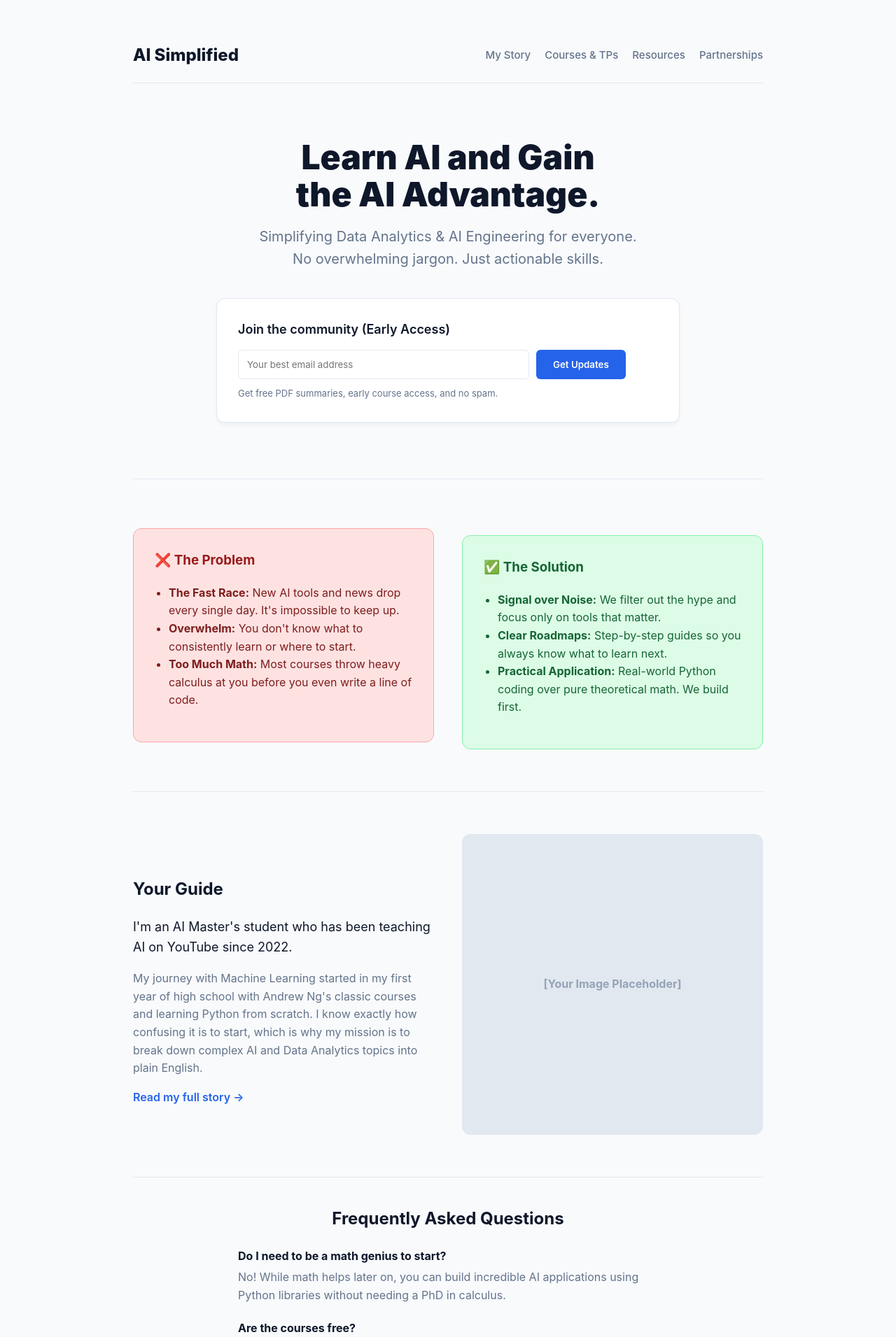
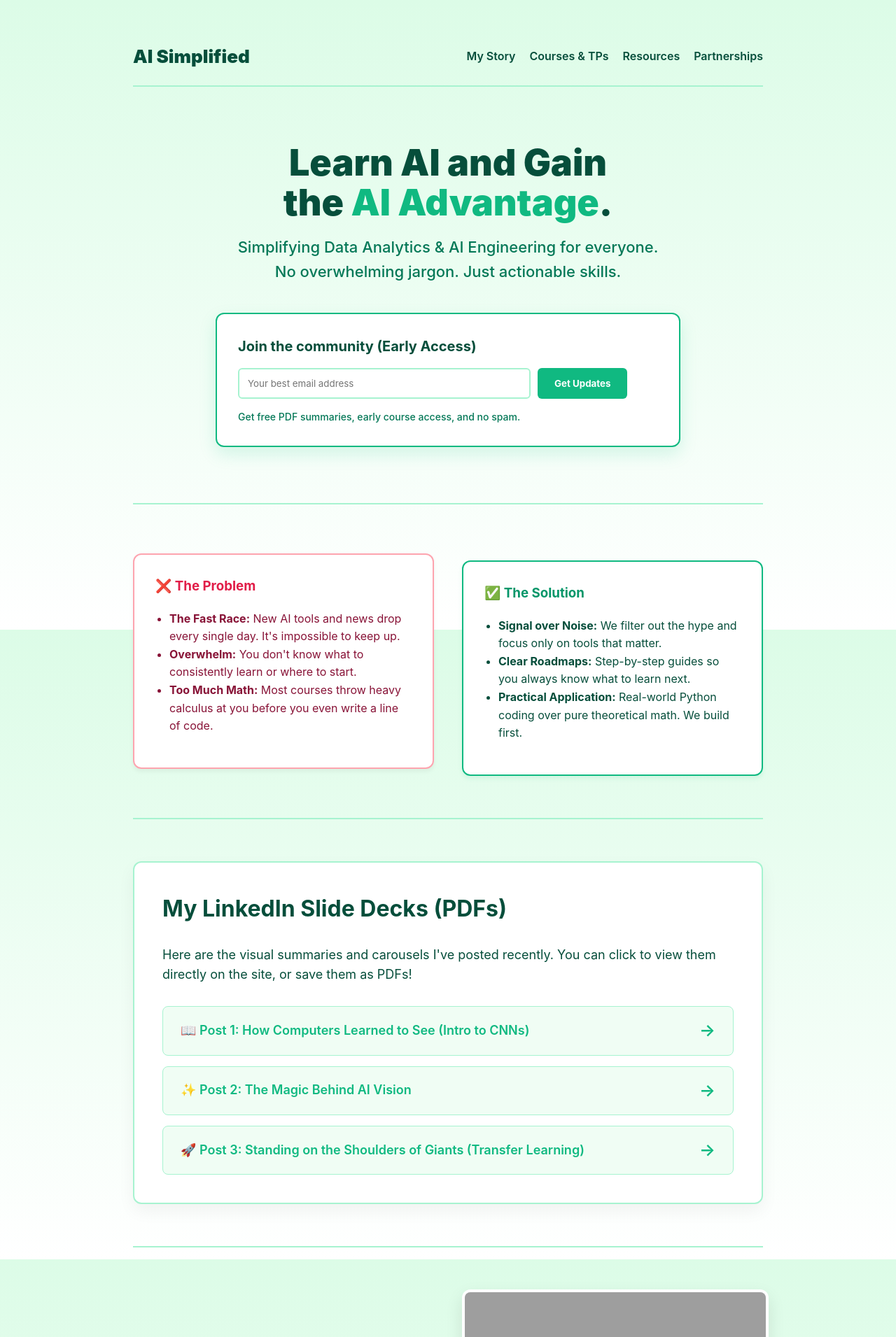
Before and after one commit to REINERisavailable/aghad, a Jekyll site: the page built from index.html, in a window 1280 px wide. Shown: the top 1911 px of the page at 70% size. Built offline with Jekyll 4.4.1, drawn with Linux system fonts in a browser that asks for light colours; grey boxes are pictures that could not be loaded.

Commit message:
update green styling, local linking, and linkedin pdfs

```diff
--- a/_layouts/default.html
+++ b/_layouts/default.html
@@ -4,19 +4,20 @@
     <meta charset="UTF-8">
     <meta name="viewport" content="width=device-width, initial-scale=1.0">
     <title>{{ site.title | default: "AI Simplified" }}</title>
-    <link rel="stylesheet" href="{{ '/assets/css/style.css' | relative_url }}">
+    <!-- Use direct relative paths so it works perfectly locally and on GitHub root -->
+    <link rel="stylesheet" href="assets/css/style.css">
 </head>
 <body>
     <div class="container">
 
         <!-- Top Navigation Bar -->
         <nav class="navbar">
-            <a href="{{ '/' | relative_url }}" class="navbar-brand">AI Simplified</a>
+            <a href="index.html" class="navbar-brand">AI Simplified</a>
             <div class="nav-links">
-                <a href="{{ '/about.html' | relative_url }}">My Story</a>
-                <a href="{{ '/courses.html' | relative_url }}">Courses & TPs</a>
-                <a href="{{ '/resources.html' | relative_url }}">Resources</a>
-                <a href="{{ '/partnerships.html' | relative_url }}">Partnerships</a>
+                <a href="about.html">My Story</a>
+                <a href="courses.html">Courses & TPs</a>
+                <a href="resources.html">Resources</a>
+                <a href="partnerships.html">Partnerships</a>
             </div>
         </nav>
 
@@ -27,8 +28,8 @@
 
         <hr>
 
-        <footer style="text-align: center; color: #64748b; font-size: 14px; margin-bottom: 40px;">
-            <div style="display: flex; justify-content: center; gap: 20px; margin-bottom: 15px;">
+        <footer style="text-align: center; color: var(--light-text); font-size: 15px; margin-bottom: 40px; font-weight: 500;">
+            <div style="display: flex; justify-content: center; gap: 25px; margin-bottom: 20px;">
                 <a href="#">LinkedIn</a>
                 <a href="#">GitHub</a>
                 <a href="#">YouTube</a>
--- a/assets/css/style.css
+++ b/assets/css/style.css
@@ -1,24 +1,27 @@
-/* Sleek Pro / SF Pro Display CSS */
+/* Sleek Pro / SF Pro Display CSS - Green Branding */
 :root {
-    --bg-color: #f8fafc;
-    --text-color: #0f172a;
-    --light-text: #64748b;
-    --accent-color: #2563eb;
-    --accent-hover: #1d4ed8;
+    --bg-color: #f0fdf4; /* Light green fading */
+    --text-color: #064e3b; /* Dark forest green */
+    --light-text: #047857; /* Medium green */
+    --accent-color: #10b981; /* Vibrant green */
+    --accent-hover: #059669; /* Darker vibrant green */
     --card-bg: #ffffff;
-    --border-color: #e2e8f0;
+    --border-color: #a7f3d0; /* Soft green border */
     --success-bg: #dcfce7;
     --success-text: #166534;
 }
 
 body {
     font-family: -apple-system, BlinkMacSystemFont, "SF Pro Display", "Segoe UI", Roboto, Helvetica, Arial, sans-serif;
-    background-color: var(--bg-color);
+    background: linear-gradient(180deg, #dcfce7 0%, #ffffff 100%);
+    background-repeat: no-repeat;
+    background-attachment: fixed;
     color: var(--text-color);
     line-height: 1.6;
     margin: 0;
     padding: 0;
     -webkit-font-smoothing: antialiased;
+    min-height: 100vh;
 }
 
 .container { max-width: 900px; margin: 0 auto; padding: 40px 20px; }
@@ -30,36 +33,38 @@ body {
     align-items: center;
     padding: 20px 0;
     margin-bottom: 40px;
-    border-bottom: 1px solid var(--border-color);
+    border-bottom: 2px solid var(--border-color);
 }
 
-.navbar-brand { font-weight: 800; font-size: 24px; color: var(--text-color); text-decoration: none; }
+.navbar-brand { font-weight: 900; font-size: 26px; color: var(--text-color); text-decoration: none; }
 .nav-links { display: flex; gap: 20px; }
-.nav-links a { color: var(--light-text); font-weight: 500; font-size: 15px; }
-.nav-links a:hover { color: var(--accent-color); text-decoration: none; }
+.nav-links a { color: var(--text-color); font-weight: 600; font-size: 16px; }
+.nav-links a:hover { color: var(--accent-hover); text-decoration: underline; text-decoration-thickness: 2px; }
 
 /* Hero Section */
 .hero { text-align: center; margin: 80px 0; }
-.hero h1 { font-size: 48px; font-weight: 900; line-height: 1.1; margin-bottom: 15px; color: #0f172a; }
-.hero h2 { font-size: 20px; font-weight: 400; color: var(--light-text); margin-bottom: 40px; }
+.hero h1 { font-size: 52px; font-weight: 900; line-height: 1.1; margin-bottom: 15px; color: #064e3b; }
+.hero h2 { font-size: 22px; font-weight: 500; color: var(--light-text); margin-bottom: 40px; }
 
 /* Forms & CTA */
 .cta-form {
     background: var(--card-bg);
     padding: 30px;
     border-radius: 12px;
-    border: 1px solid var(--border-color);
-    box-shadow: 0 4px 6px -1px rgba(0, 0, 0, 0.05);
+    border: 2px solid var(--accent-color);
+    box-shadow: 0 10px 25px rgba(16, 185, 129, 0.15);
     max-width: 600px;
     margin: 0 auto;
 }
 .cta-form input[type="email"] {
-    padding: 12px; width: 65%; border: 1px solid var(--border-color);
+    padding: 12px; width: 65%; border: 2px solid var(--border-color);
     border-radius: 6px; font-family: inherit; margin-right: 10px;
+    outline: none;
 }
+.cta-form input[type="email"]:focus { border-color: var(--accent-color); }
 .cta-form button {
     padding: 12px 24px; background-color: var(--accent-color); color: white;
-    border: none; border-radius: 6px; cursor: pointer; font-weight: 600; font-family: inherit;
+    border: none; border-radius: 6px; cursor: pointer; font-weight: 700; font-family: inherit;
 }
 .cta-form button:hover { background-color: var(--accent-hover); }
 
@@ -67,27 +72,42 @@ body {
 .split-section { display: flex; gap: 40px; margin: 60px 0; align-items: center; }
 .split-left, .split-right { flex: 1; }
 
-.pain-points { background: #fee2e2; padding: 30px; border-radius: 12px; border: 1px solid #fca5a5; }
-.pain-points h3 { color: #991b1b; margin-top: 0; }
-.pain-points ul { color: #7f1d1d; padding-left: 20px; }
+.pain-points { background: #ffffff; padding: 30px; border-radius: 12px; border: 2px solid #fda4af; box-shadow: 0 4px 6px rgba(0,0,0,0.05); }
+.pain-points h3 { color: #e11d48; margin-top: 0; }
+.pain-points ul { color: #881337; padding-left: 20px; }
 
-.solution { background: var(--success-bg); padding: 30px; border-radius: 12px; border: 1px solid #86efac; margin-top: 20px;}
-.solution h3 { color: var(--success-text); margin-top: 0; }
-.solution ul { color: var(--success-text); padding-left: 20px; }
+.solution { background: #ffffff; padding: 30px; border-radius: 12px; border: 2px solid var(--accent-color); box-shadow: 0 4px 6px rgba(16,185,129,0.1); margin-top: 20px;}
+.solution h3 { color: var(--accent-hover); margin-top: 0; }
+.solution ul { color: var(--text-color); padding-left: 20px; }
 
 /* Grid / Cards */
 .grid { display: grid; grid-template-columns: 1fr 1fr; gap: 20px; margin-top: 20px; }
 .card {
     background: var(--card-bg); padding: 25px; border-radius: 12px;
-    border: 1px solid var(--border-color); box-shadow: 0 1px 3px rgba(0,0,0,0.1);
+    border: 2px solid var(--border-color); box-shadow: 0 4px 6px rgba(0,0,0,0.05);
 }
-.card h3 { margin-top: 0; }
-.card-price { font-size: 32px; font-weight: 800; color: var(--accent-color); margin-bottom: 10px; }
+.card h3 { margin-top: 0; color: var(--text-color); }
+.card-price { font-size: 32px; font-weight: 900; color: var(--accent-color); margin-bottom: 10px; }
 
 /* Profile Pic */
-.profile-img { width: 100%; border-radius: 12px; object-fit: cover; aspect-ratio: 1; background: #e2e8f0; }
+.profile-img { width: 100%; border-radius: 12px; object-fit: cover; aspect-ratio: 1; background: #e2e8f0; border: 4px solid white; box-shadow: 0 10px 25px rgba(0,0,0,0.1); }
 
 /* Typography Basics */
-a { color: var(--accent-color); text-decoration: none; }
-a:hover { text-decoration: underline; }
-hr { border: 0; border-top: 1px solid var(--border-color); margin: 40px 0; }
+a { color: var(--accent-color); text-decoration: none; font-weight: 600; }
+a:hover { text-decoration: underline; text-decoration-thickness: 2px; }
+hr { border: 0; border-top: 2px solid var(--border-color); margin: 60px 0; }
+
+/* Post List */
+.post-list { list-style: none; padding: 0; }
+.post-item { margin-bottom: 30px; background: white; padding: 25px; border-radius: 12px; border: 2px solid var(--border-color); }
+.post-item h2 { font-size: 24px; margin-bottom: 5px; margin-top: 0; }
+.post-item h2 a { color: var(--text-color); text-decoration: none; }
+.post-item h2 a:hover { color: var(--accent-color); }
+.post-date { color: var(--light-text); font-size: 14px; font-weight: 500; }
+
+/* Markdown Content */
+.post-content h2 { color: var(--text-color); margin-top: 40px; }
+.post-content p { font-size: 18px; color: var(--text-color); }
+.post-content code { background-color: #d1fae5; color: #065f46; padding: 2px 6px; border-radius: 4px; font-family: monospace; font-size: 15px; font-weight: bold; }
+.post-content pre { background-color: #064e3b; color: #f8fafc; padding: 20px; border-radius: 10px; overflow-x: auto; }
+.post-content pre code { background-color: transparent; color: inherit; padding: 0; font-weight: normal; }
--- a/index.html
+++ b/index.html
@@ -3,16 +3,16 @@ layout: default
 ---
 
 <div class="hero">
-    <h1>Learn AI and Gain<br>the AI Advantage.</h1>
+    <h1>Learn AI and Gain<br>the <span style="color: var(--accent-color);">AI Advantage</span>.</h1>
     <h2>Simplifying Data Analytics & AI Engineering for everyone.<br>No overwhelming jargon. Just actionable skills.</h2>
 
     <div class="cta-form">
-        <p style="margin-top: 0; font-weight: 600; font-size: 18px; text-align: left; margin-bottom: 15px;">Join the community (Early Access)</p>
+        <p style="margin-top: 0; font-weight: 700; font-size: 20px; text-align: left; margin-bottom: 15px; color: var(--text-color);">Join the community (Early Access)</p>
         <form action="#" method="POST" onsubmit="alert('Future mailing list integration goes here!'); return false;" style="display: flex;">
             <input type="email" placeholder="Your best email address" required>
             <button type="submit">Get Updates</button>
         </form>
-        <p style="font-size: 13px; color: var(--light-text); text-align: left; margin-top: 10px; margin-bottom: 0;">Get free PDF summaries, early course access, and no spam.</p>
+        <p style="font-size: 14px; color: var(--light-text); font-weight: 500; text-align: left; margin-top: 15px; margin-bottom: 0;">Get free PDF summaries, early course access, and no spam.</p>
     </div>
 </div>
 
@@ -43,18 +43,38 @@ layout: default
 
 <hr>
 
+<!-- Added LinkedIn Posts Section as requested -->
+<div style="margin-bottom: 60px; background: white; padding: 40px; border-radius: 12px; border: 2px solid var(--border-color); box-shadow: 0 10px 25px rgba(0,0,0,0.05);">
+    <h2 style="font-size: 32px; margin-top: 0;">My LinkedIn Slide Decks (PDFs)</h2>
+    <p style="font-size: 18px; margin-bottom: 30px;">Here are the visual summaries and carousels I've posted recently. You can click to view them directly on the site, or save them as PDFs!</p>
+
+    <div style="display: flex; flex-direction: column; gap: 15px;">
+        <a href="assets/linkedin_pdfs/carousel_post1_what_is_cnn.html" style="background: var(--bg-color); padding: 15px 25px; border-radius: 8px; border: 1px solid var(--border-color); font-size: 18px; display: flex; align-items: center; justify-content: space-between;">
+            <span>📖 Post 1: How Computers Learned to See (Intro to CNNs)</span>
+            <span style="color: var(--accent-color); font-size: 24px;">&rarr;</span>
+        </a>
+        <a href="assets/linkedin_pdfs/carousel_post2_why_cnn.html" style="background: var(--bg-color); padding: 15px 25px; border-radius: 8px; border: 1px solid var(--border-color); font-size: 18px; display: flex; align-items: center; justify-content: space-between;">
+            <span>✨ Post 2: The Magic Behind AI Vision</span>
+            <span style="color: var(--accent-color); font-size: 24px;">&rarr;</span>
+        </a>
+        <a href="assets/linkedin_pdfs/carousel_post3_cnn_today.html" style="background: var(--bg-color); padding: 15px 25px; border-radius: 8px; border: 1px solid var(--border-color); font-size: 18px; display: flex; align-items: center; justify-content: space-between;">
+            <span>🚀 Post 3: Standing on the Shoulders of Giants (Transfer Learning)</span>
+            <span style="color: var(--accent-color); font-size: 24px;">&rarr;</span>
+        </a>
+    </div>
+</div>
+
+<hr>
+
 <div class="split-section">
     <div class="split-left">
         <h2>Your Guide</h2>
         <p style="font-size: 18px;">I'm an AI Master's student who has been teaching AI on YouTube since 2022.</p>
-        <p style="color: var(--light-text);">My journey with Machine Learning started in my first year of high school with Andrew Ng's classic courses and learning Python from scratch. I know exactly how confusing it is to start, which is why my mission is to break down complex AI and Data Analytics topics into plain English.</p>
-        <a href="{{ '/about.html' | relative_url }}" style="font-weight: 600; font-size: 16px;">Read my full story &rarr;</a>
+        <p style="color: var(--light-text); font-weight: 500;">My journey with Machine Learning started in my first year of high school with Andrew Ng's classic courses and learning Python from scratch. I know exactly how confusing it is to start, which is why my mission is to break down complex AI and Data Analytics topics into plain English.</p>
+        <a href="about.html" style="font-size: 18px; display: inline-block; margin-top: 10px;">Read my full story &rarr;</a>
     </div>
-    <div class="split-right">
-        <!-- Placeholder for User's Image -->
-        <div style="background-color: #e2e8f0; border-radius: 12px; width: 100%; aspect-ratio: 1; display: flex; align-items: center; justify-content: center; color: #94a3b8; font-weight: bold;">
-            [Your Image Placeholder]
-        </div>
+    <div class="split-right" style="text-align: center;">
+        <img src="assets/images/profile.jpg" alt="Profile Picture" class="profile-img">
     </div>
 </div>
 
@@ -62,18 +82,18 @@ layout: default
 
 <div style="text-align: center; margin-bottom: 60px;">
     <h2>Frequently Asked Questions</h2>
-    <div style="text-align: left; max-width: 600px; margin: 0 auto;">
-        <div style="margin-bottom: 20px;">
-            <h4 style="margin-bottom: 5px;">Do I need to be a math genius to start?</h4>
-            <p style="color: var(--light-text); margin-top: 0;">No! While math helps later on, you can build incredible AI applications using Python libraries without needing a PhD in calculus.</p>
+    <div style="text-align: left; max-width: 600px; margin: 0 auto; background: white; padding: 30px; border-radius: 12px; border: 2px solid var(--border-color);">
+        <div style="margin-bottom: 25px;">
+            <h4 style="margin-bottom: 8px; font-size: 18px; color: var(--text-color);">Do I need to be a math genius to start?</h4>
+            <p style="color: var(--light-text); font-weight: 500; margin-top: 0; font-size: 16px;">No! While math helps later on, you can build incredible AI applications using Python libraries without needing a PhD in calculus.</p>
         </div>
-        <div style="margin-bottom: 20px;">
-            <h4 style="margin-bottom: 5px;">Are the courses free?</h4>
-            <p style="color: var(--light-text); margin-top: 0;">Yes, my current lab walkthroughs (TPs) and YouTube videos are entirely free to access.</p>
+        <div style="margin-bottom: 25px;">
+            <h4 style="margin-bottom: 8px; font-size: 18px; color: var(--text-color);">Are the courses free?</h4>
+            <p style="color: var(--light-text); font-weight: 500; margin-top: 0; font-size: 16px;">Yes, my current lab walkthroughs (TPs) and YouTube videos are entirely free to access.</p>
         </div>
-        <div style="margin-bottom: 20px;">
-            <h4 style="margin-bottom: 5px;">Can I sponsor your content?</h4>
-            <p style="color: var(--light-text); margin-top: 0;">Yes, please check the <a href="{{ '/partnerships.html' | relative_url }}">Partnerships</a> page for details and pricing.</p>
+        <div style="margin-bottom: 0;">
+            <h4 style="margin-bottom: 8px; font-size: 18px; color: var(--text-color);">Can I sponsor your content?</h4>
+            <p style="color: var(--light-text); font-weight: 500; margin-top: 0; font-size: 16px;">Yes, please check the <a href="partnerships.html">Partnerships</a> page for details and pricing.</p>
         </div>
     </div>
 </div>
```
Also changed, not shown: partnerships.html (+26 -27 lines).
